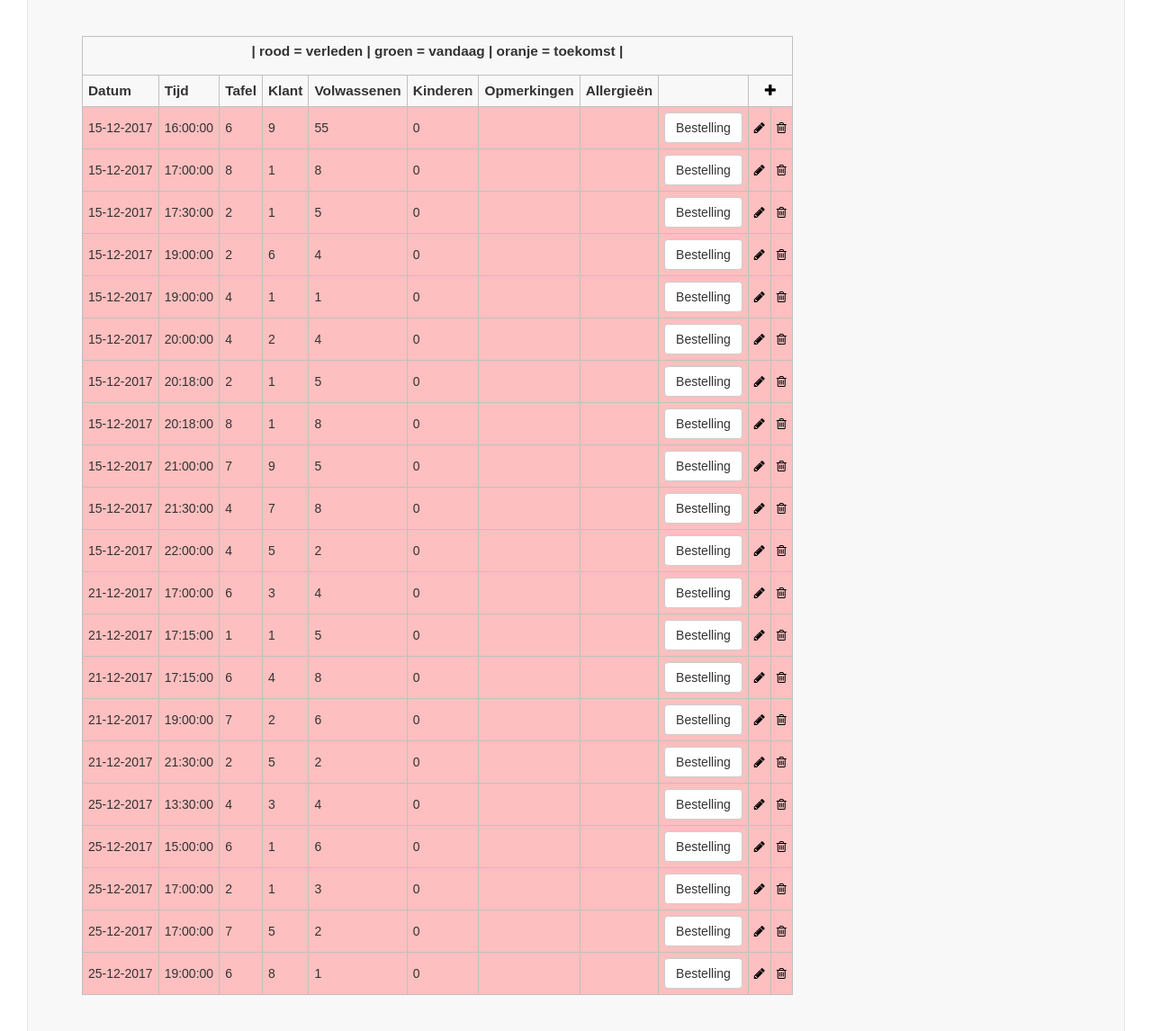
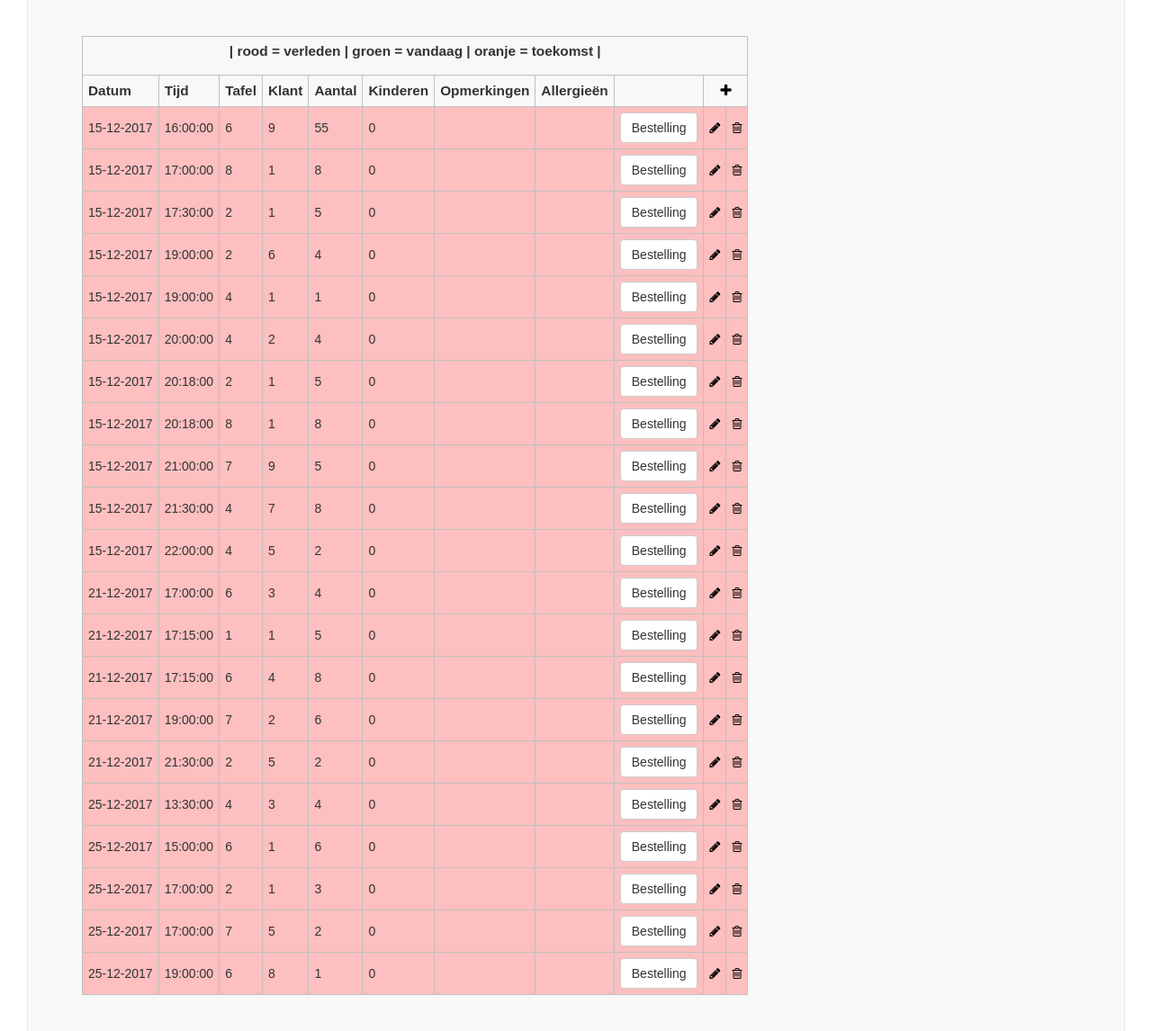
Before and after one commit to Cas1107/ticket_hero, a PHP site: page /reserveringen.php in a window 1280 px wide. Shown: the part 88-1234 px from the top of the page at 90% size. Run offline with PHP 8.4, Linux system fonts and the light colour scheme; data comes from the database, SQL or seed files in the repository.

Commit message:
volwassen terug gezet naar aantal want dat staan in de database ook zo

```diff
--- a/web/reserveringen.php
+++ b/web/reserveringen.php
@@ -47,7 +47,7 @@ class clsReserveringen extends clsTableDef
 
           $column = new clsColumn();
           $column->setFieldName("aantal");
-          $column->setCaption("Volwassenen");
+          $column->setCaption("Aantal");
           $this->columnHeader->addColumn($column);
 
           // Toegevoegd n.a.v. ticketnummer [[335]]
```
